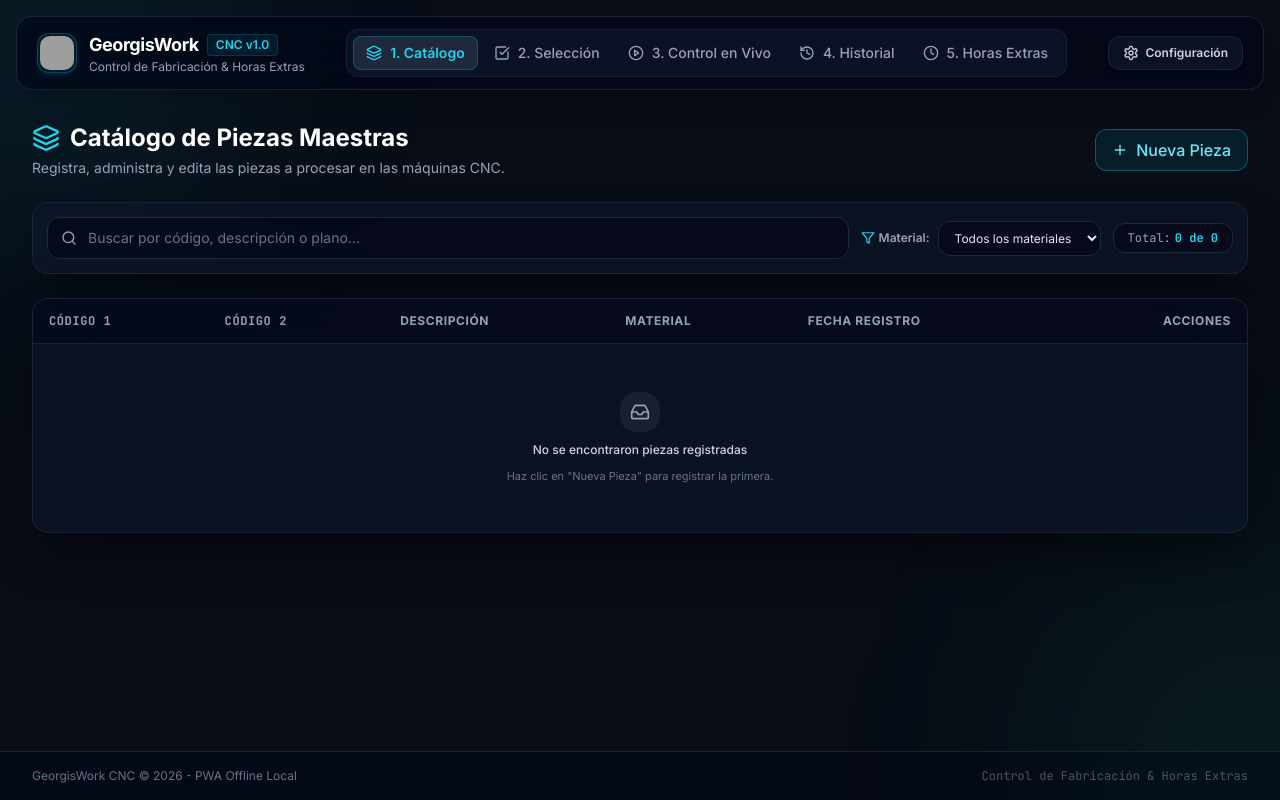
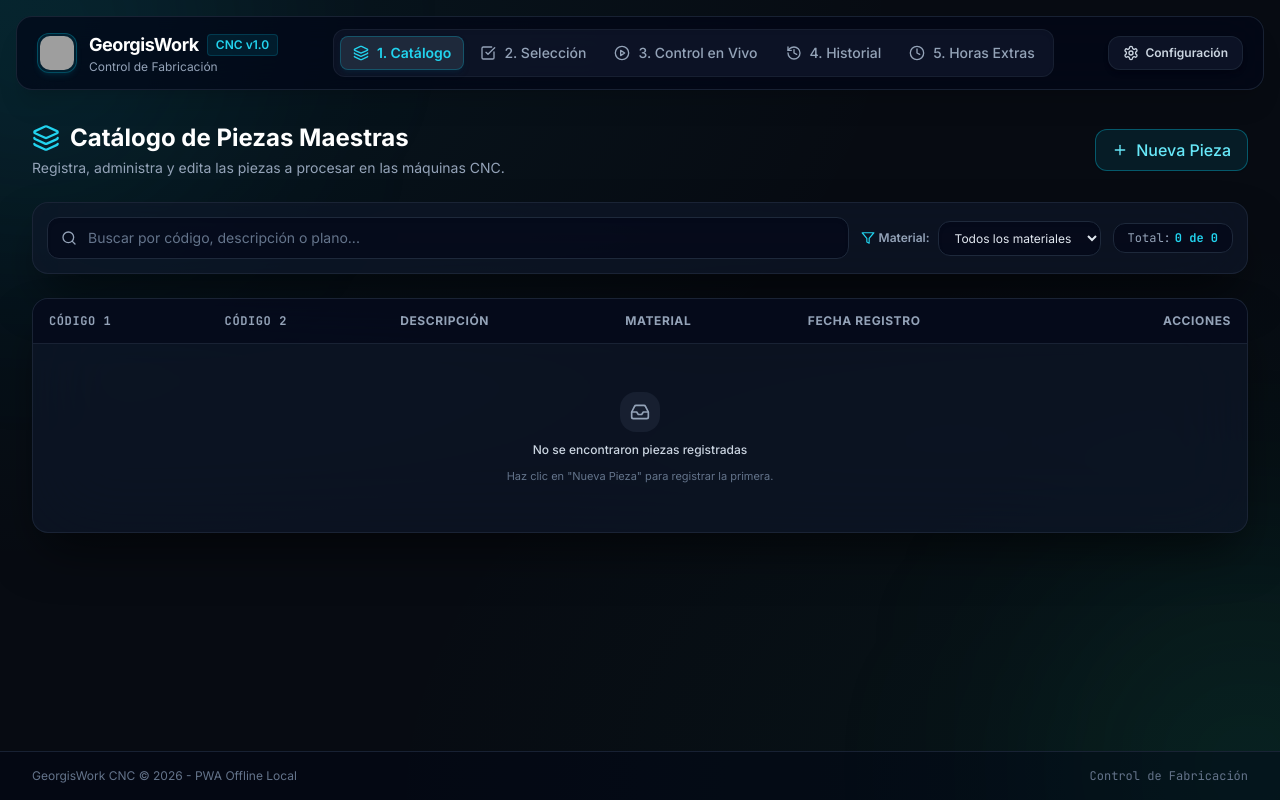
Before and after one commit to XGEORGES/GeorgisWork, a website built with Vite: page index.html in a window 1280 px wide. Built offline with nearby package versions, Linux system fonts and the light colour scheme; grey boxes are pictures that could not be loaded.

Commit message:
Corregir textos y aplicar estilos Syntrix definitivos

```diff
--- a/index.html
+++ b/index.html
@@ -39,7 +39,7 @@
                 CNC v1.0
               </span>
             </div>
-            <p class="text-xs text-slate-400">Control de Fabricación & Horas Extras</p>
+            <p class="text-xs text-slate-400">Control de Fabricación</p>
           </div>
         </div>
 
@@ -118,7 +118,7 @@
     <footer class="border-t border-slate-800/80 py-4 px-4 sm:px-6 lg:px-8 text-center text-xs text-slate-500 bg-slate-950/40 relative z-10 transition-colors">
       <div class="max-w-7xl mx-auto flex flex-col sm:flex-row items-center justify-between gap-2">
         <p>GeorgisWork CNC &copy; 2026 - PWA Offline Local</p>
-        <p class="text-slate-600 font-mono">Control de Fabricación & Horas Extras</p>
+        <p class="text-slate-500 font-mono">Control de Fabricación</p>
       </div>
     </footer>
 
--- a/src/style.css
+++ b/src/style.css
@@ -9,10 +9,17 @@
     font-family: 'Inter', system-ui, -apple-system, BlinkMacSystemFont, 'Segoe UI', Roboto, sans-serif;
     -webkit-tap-highlight-color: transparent;
   }
+}
 
-  body {
-    @apply bg-[#080d16] text-slate-100 min-h-screen font-sans antialiased selection:bg-cyan-500 selection:text-slate-950;
-  }
+body {
+  background-color: #070b12 !important;
+  color: #f1f5f9;
+  min-height: 100vh;
+  font-family: system-ui, -apple-system, BlinkMacSystemFont, 'Segoe UI', Roboto, sans-serif;
+  background-image:
+    radial-gradient(at 0% 0%, rgba(6, 182, 212, 0.08) 0px, transparent 50%),
+    radial-gradient(at 100% 100%, rgba(16, 185, 129, 0.06) 0px, transparent 50%);
+  background-attachment: fixed;
 }
 
 /* Custom scrollbars */
```
Also changed, not shown: dist/index.html.
